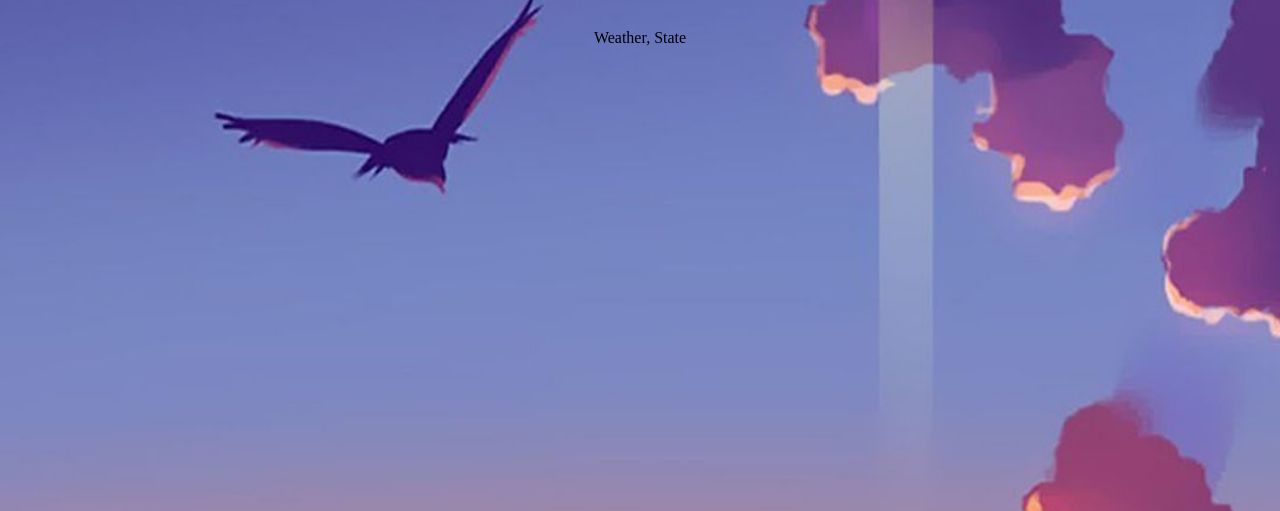
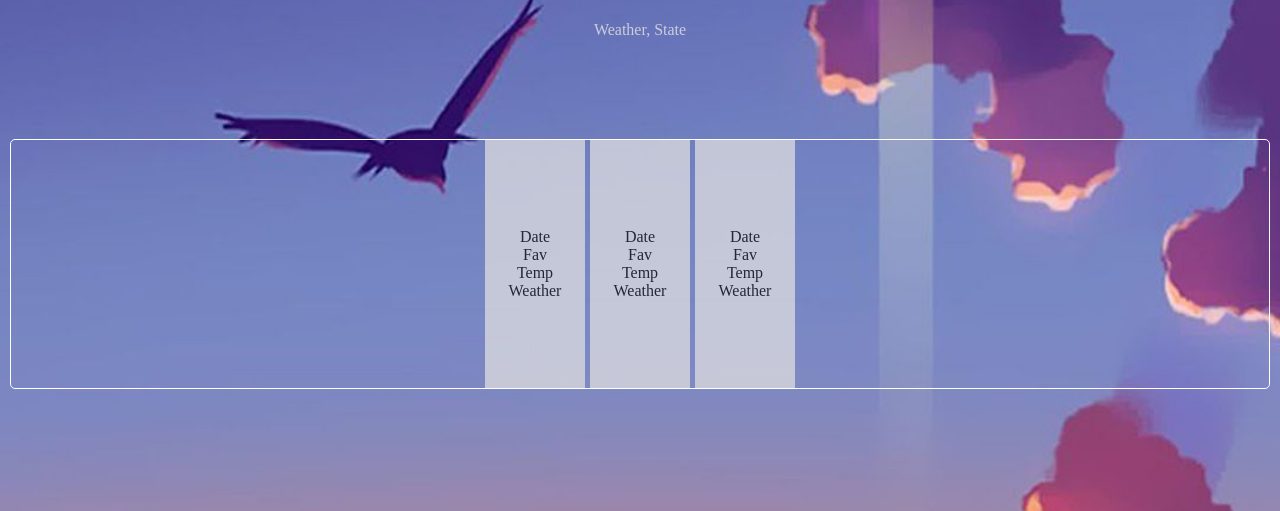
Before and after one commit to jakeisadev/mobile-weather-app, a plain HTML site: page index.html in a window 1280 px wide. Shown: the part 289-800 px from the top of the page. Drawn offline with Linux system fonts and the light colour scheme.

Commit message:
app layout traced

```diff
--- a/index.html
+++ b/index.html
@@ -20,9 +20,38 @@
         </div>
         </form>
         <div class="location">Location Dropdown as you type</div>
-        <div class="weather-wrapper">
-            <div class="temperature">(Temp)</div>
-            <div class="weather">Weather, State</div>
+    <div class="weather-wrapper">
+        <div class="temperature">(Temp)</div>
+        <div class="weather">Weather, State</div>
+    </div>
+    <div class="weather-grid">
+        <div class="item">Date
+            <div class="item-favicon">Fav
+                <div class="item-temp">Temp
+                    <div class="item-weather">
+                        Weather
+                    </div>
+                </div>
+            </div>
+        </div>
+        <div class="item">Date
+            <div class="item-favicon">Fav
+                <div class="item-temp">Temp
+                    <div class="item-weather">
+                        Weather
+                    </div>
+                </div>
+            </div>
+        </div>
+        <div class="item">Date
+            <div class="item-favicon">Fav
+                <div class="item-temp">Temp
+                    <div class="item-weather">
+                        Weather
+                    </div>
+                </div>
+            </div>
+        </div>
     </div>
     </div>
     <script src="script.js"></script>
--- a/styles.css
+++ b/styles.css
@@ -82,5 +82,34 @@ input:invalid {
 }
 
 .weather {
-    margin-top: 2em;
+    margin-top: 1.5em;
+    color: #e5e4e2;
+    opacity: 0.8;
 }
+
+.weather-grid {
+    display: grid;
+    grid-template-columns: repeat(3, 100px);
+    border: 1px solid white;
+    text-align: center;
+    justify-content: center;
+    align-items: center;
+    grid-gap: 0 5px;
+    margin: 100px 10px 0 10px;
+    height: 250px;
+    border-radius: 5px;
+    column-gap: 5px;
+    overflow-x: hidden;
+}
+
+.item {
+    display:flex;
+    flex-direction: column;
+    color: black;
+    background-color: #e5e4e2;
+    opacity: 0.7;
+    height: 100%;
+    width: 100px;
+    align-items: center;
+    justify-content: center;
+}
```
